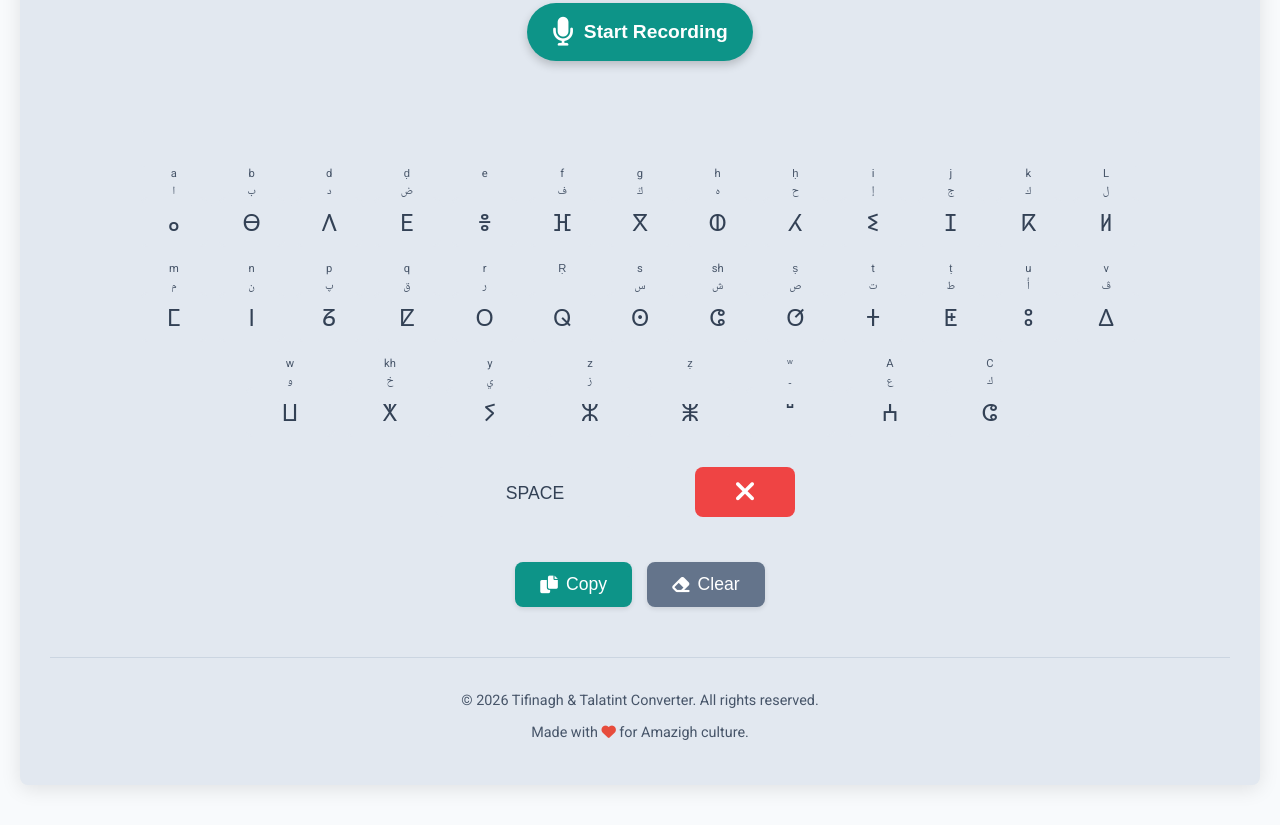
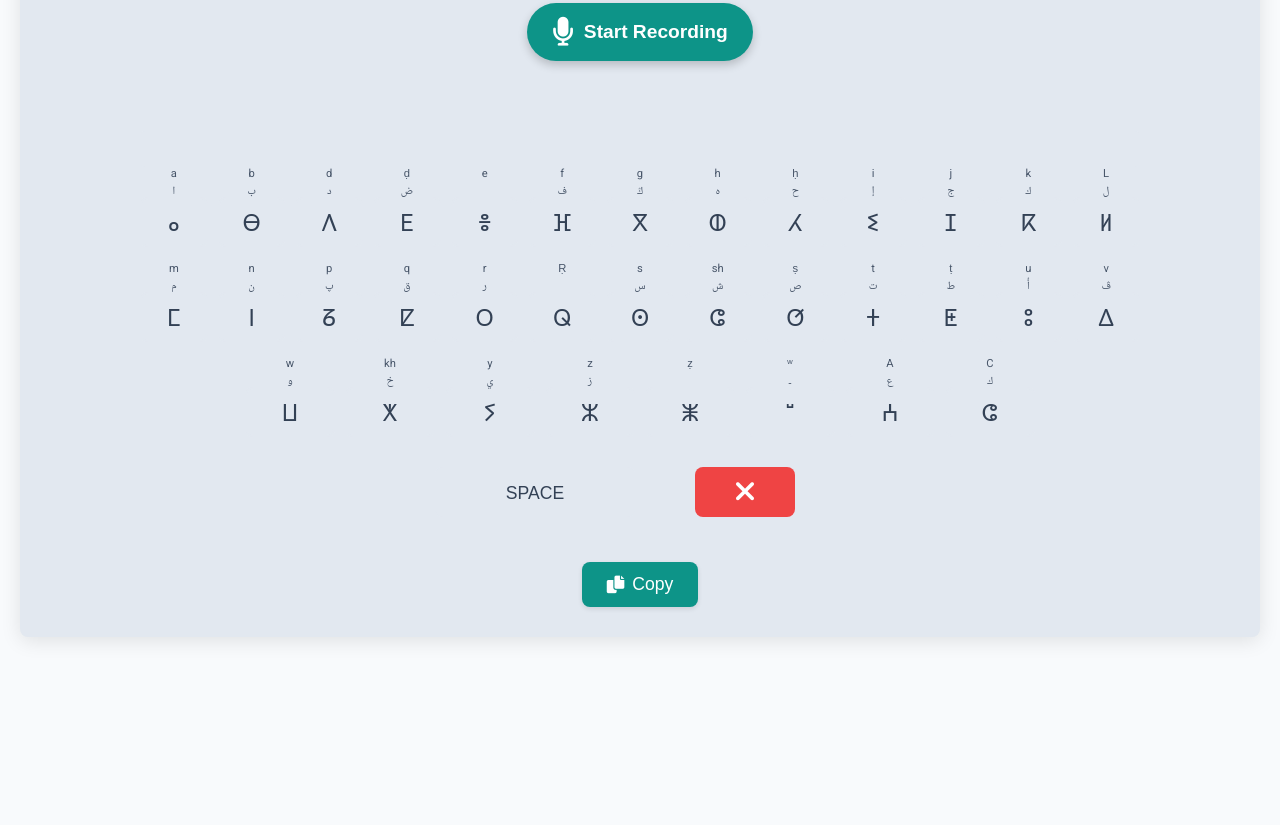
Before and after one commit to lhoubi/amghnas, a plain HTML site: page keyboard.html in a window 1280 px wide. Shown: the part 447-1272 px from the top of the page. After the commit the page ends 1124 px from the top, so only its background shows below. Drawn offline with nearby package versions, Linux system fonts and the light colour scheme.

Commit message:
Update keyboard.html

```diff
--- a/keyboard.html
+++ b/keyboard.html
@@ -603,19 +603,4 @@
         <!-- Action Buttons: Copy and Clear -->
         <div class="action-buttons">
             <button class="copy" id="copyBtn"><i class="fas fa-copy"></i> Copy</button>
-            <button class="clear" id="clearBtn"><i class="fas fa-eraser"></i> Clear</button>
-        </div>
-
-        <!-- Footer Section -->
-        <footer class="footer">
-            <p>&copy; 2026 Tifinagh & Talatint Converter. All rights reserved.</p>
-            <p>Made with <i class="fas fa-heart" aria-hidden="true"></i> for Amazigh culture.</p>
-        </footer>
-    </div>
-
-    <!-- JavaScript files for keyboard functionality and theme toggle -->
-    <script src="keyboard.js"></script>
-    <script src="themeToggle.js"></script>
-    <script src="audioRecorder.js"></script>
-</body>
-</html>
+            <button class
```
